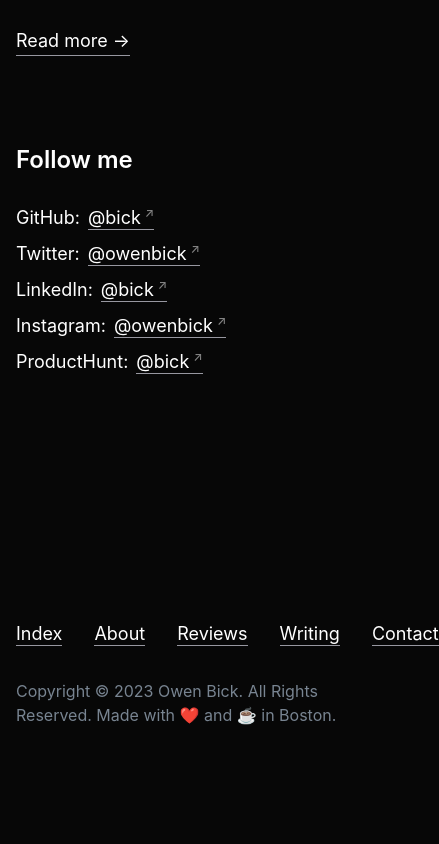
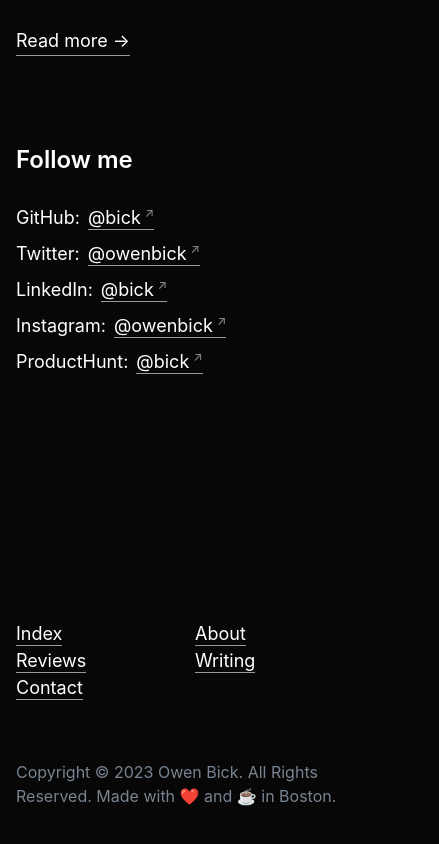
Before and after one commit to bick/website, a Next.js app: page / in a window 390 px wide. Shown: the part 1026-1870 px from the top of the page, 439 px wide, since content can reach past the window. Before the commit the page ends 1833 px from the top, so only its background shows below. Built offline with nearby package versions, Linux system fonts and the light colour scheme.

Commit message:
Fix some mobile styling issues

```diff
--- a/styles/breakpoints/768up.scss
+++ b/styles/breakpoints/768up.scss
@@ -61,3 +61,9 @@
     margin-left: .5rem;
     margin-top: 0;
 }
+
+.footer {
+    .footer__list {
+        display: flex;
+    }
+}
--- a/styles/breakpoints/base.scss
+++ b/styles/breakpoints/base.scss
@@ -447,8 +447,10 @@ h3 {
   font-size: 1rem;
 
   .footer__list {
-    display: flex;
+    display: grid;
     margin: 2rem 0;
+    grid-template-columns: repeat(2, 1fr);
+    grid-template-rows: repeat(4, 1fr);
 
     .footer__list__item {
       margin: 0 2rem 0 0;
```
